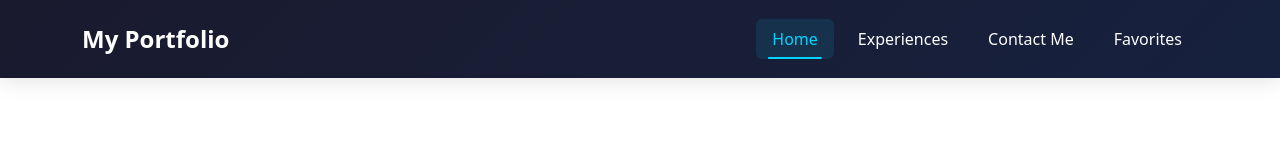
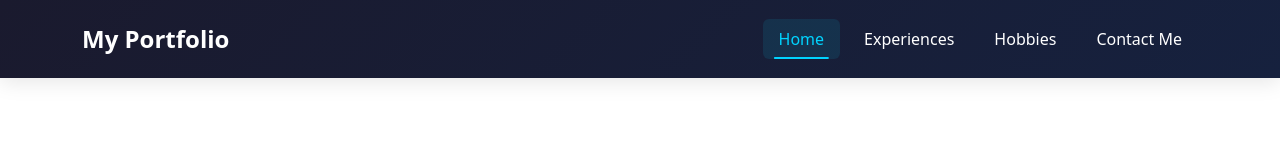
Before and after one commit to Bob-Hereijgers/Portfolio, a React (Create React App) app: page / in a window 1280 px wide. Shown: the top 160 px of the page. Built offline with nearby package versions, Linux system fonts and the light colour scheme.

Commit message:
hobbies in nav

```diff
--- a/src/components/Base Components/Navbar/Navbar.tsx
+++ b/src/components/Base Components/Navbar/Navbar.tsx
@@ -24,11 +24,11 @@ const Bar: React.FC<BarProps> = () => {
               <NavLink className="nav-text" to="Experiences">
                 Experiences
               </NavLink>
+              <NavLink className="nav-text" to="Hobbies">
+                Hobbies
+              </NavLink>
               <NavLink className="nav-text" to="Contact">
                 Contact Me
-              </NavLink>
-              <NavLink className="nav-text" to="Favorites">
-                Favorites
               </NavLink>
             </Nav>
           </Navbar.Collapse>
```
